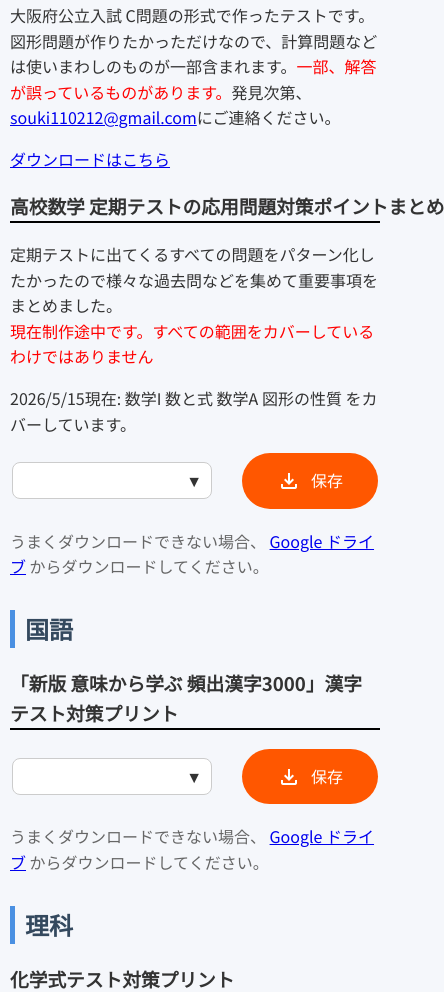
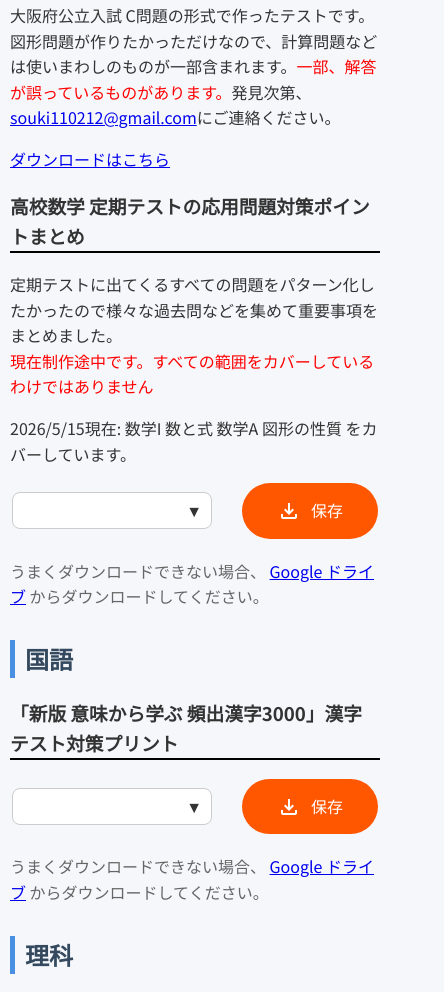
Before and after one commit to SouCraK12345/soucrak12345.github.io, a plain HTML site: page exam-docs/index.html in a window 390 px wide. Shown: the part 1340-2332 px from the top of the page, 444 px wide, since content can reach past the window. Drawn offline with nearby package versions, Linux system fonts and the light colour scheme; no server answers.

Commit message:
Fix math heading overflow on small screens

```diff
--- a/exam-docs/index.html
+++ b/exam-docs/index.html
@@ -86,7 +86,7 @@
             href="mailto:souki110212@gmail.com">souki110212@gmail.com</a>にご連絡ください。</p>
     <a href="osaka-math.pdf">ダウンロードはこちら</a>
     <h3>
-        <span class="nowrap">高校数学 定期テストの応用問題対策ポイントまとめ</span>
+        <span class="nowrap wrap-on-small">高校数学 定期テストの応用問題対策ポイントまとめ</span>
     </h3>
     <p>定期テストに出てくるすべての問題をパターン化したかったので様々な過去問などを集めて重要事項をまとめました。<br>
         <span
--- a/exam-docs/style.css
+++ b/exam-docs/style.css
@@ -80,6 +80,11 @@ li a:hover {
 
 .nowrap {
     white-space: nowrap;
+}
+
+
+.wrap-on-small {
+    overflow-wrap: anywhere;
 }
 
 .select-container {
@@ -198,6 +203,10 @@ th {
 
     h1 {
         font-size: 22px;
+    }
+
+    .wrap-on-small {
+        white-space: normal;
     }
 }
 
```
